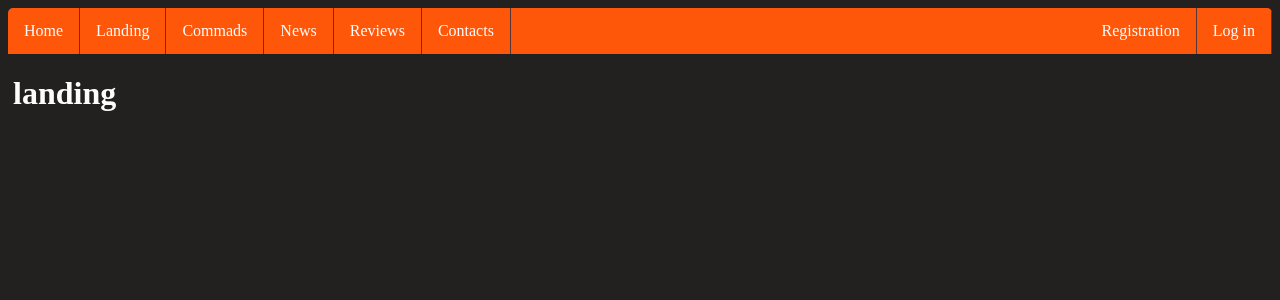
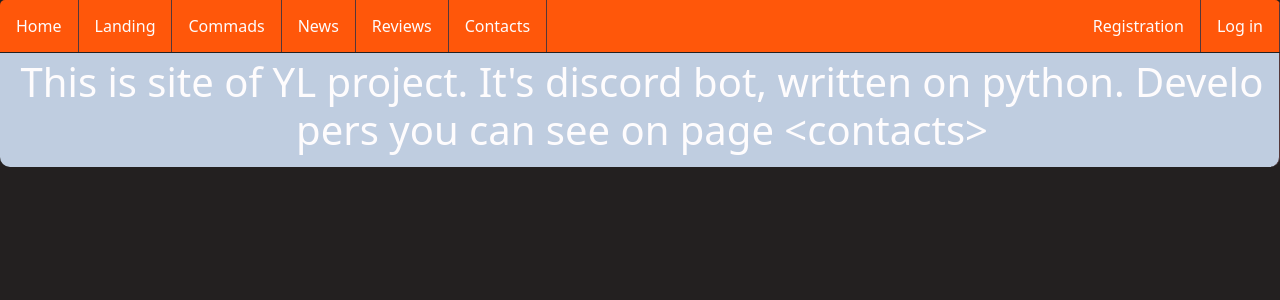
Before and after one commit to tiom4eg/DiscordWeb, a Flask app: page /landing in a window 1280 px wide. Shown: the top 300 px of the page. Run offline with Flask 2, Linux system fonts and the light colour scheme.

Commit message:
release site

```diff
--- a/main.py
+++ b/main.py
@@ -1,4 +1,5 @@
 import bcrypt
+import json
 from flask import *
 from data.user import User
 from data.salt import salt
@@ -23,7 +24,7 @@ def main():
 
 @app.route("/home")
 def home():
-    return render_template("main.html", title="Welcome!", text="home")
+    return render_template("main.html", title="Home", text="This is home page of Yandex.Lyceum project")
 
 
 @login_manager.user_loader
@@ -151,27 +152,25 @@ def review_delete(id):
 
 @app.route("/landing")
 def landing():
-    return render_template("main.html", title="Welcome!", text="landing")
+    return render_template("main.html", title="Landing", text="This is site of YL project. It's discord bot, written on python. Developers you can see on page <contacts>")
 
 
 @app.route("/commands")
 def commands():
-    return render_template("main.html", title="Welcome!", text="commands")
+    with open("static/commands.json") as file:
+        commands = json.load(file)
+    return render_template("main.html", title="Commands", attachments=commands, text="commands", type="commands")
 
 
 @app.route("/news")
 def news():
-    return render_template("main.html", title="Welcome!", text="news")
+    return render_template("main.html", title="News", text="This is page of news", attachments={"27.04.21": "release v. 1.0"}, type="news")
 
 
 @app.route("/contacts")
 def contacts():
-    return render_template("main.html", title="Welcome!", text="contacts")
-
-
-@app.route("/user_info")
-def user_info():
-    return render_template("main.html", title="Welcome!", text="user_info")
+    return render_template("main.html", title="Contacts", text="This is page of contacts", type="contacts",
+        attachments={"bot": "https://github.com/tiom4eg", "site": "https://github.com/Ju5tNick"})
 
 
 if __name__ == '__main__':
--- a/static/css/main.css
+++ b/static/css/main.css
@@ -17,6 +17,7 @@ li a {
 }
 
 .review {
+    margin: auto;
     border-radius: 10px;
     background-color: #553739;
     color: #FEFCFD;
@@ -25,13 +26,11 @@ li a {
     word-break: break-all;
     margin-top: 10px;
     max-width: 70%;
-    float: center;
 }
 
 .message {
     font-family: sans-serif;
     color: #FEFCFD;
-    padding-bottom: 3px;
     padding-bottom: 3px;
     color: red;
 }
@@ -60,6 +59,20 @@ textarea {
     padding: 10px;
     text-align: center;
     max-width: 40%;
+}
+
+.command {
+    margin: auto;
+    margin-top: 10px;
+    border-radius: 10px;
+    background-color: #553739;
+    color: #232020;
+    padding: 5px;
+    border-right: 1px solid #553739;
+    color: #FEFCFD;
+    text-align: left;
+    word-break: break-all;
+    max-width: 70%;
 }
 
 .head {
--- a/templates/base.html
+++ b/templates/base.html
@@ -3,11 +3,11 @@
   <head>
     <meta charset="utf-8">
     <title>{{title}}</title>
-    <link rel="stylesheet" href="/static/css/main.css">
-    <!--<link rel="stylesheet"
+    <link rel="stylesheet"
             href="https://cdn.jsdelivr.net/npm/bootstrap@5.0.0-beta1/dist/css/bootstrap.min.css"
             integrity="sha384-giJF6kkoqNQ00vy+HMDP7azOuL0xtbfIcaT9wjKHr8RbDVddVHyTfAAsrekwKmP1"
-            crossorigin="anonymous">-->
+            crossorigin="anonymous">
+    <link rel="stylesheet" href="/static/css/main.css">
   </head>
   <body class="body">
     {% if current_user.is_authenticated %}
@@ -18,7 +18,7 @@
           <li><a class="left" href="/news">News</a></li>
           <li><a class="left" href="/reviews">Reviews</a></li>
           <li><a class="left" href="/contacts">Contacts</a></li>
-          <li><a class="right" href="/user_info">{{ current_user.nickname }}</a></li>
+          <li><a class="right" href="/home">{{ current_user.nickname }}</a></li>
           <li><a class="right" href="/logout">Logout</a></li>
       </ul>
     {% else %}
--- a/templates/main.html
+++ b/templates/main.html
@@ -1,5 +1,18 @@
 {% extends "base.html" %}
 
 {% block content %}
-	<h1>{{ text }}</h1>
+	{% if attachments %}
+		<div class="head">
+			<h1>This is page of {{ type }}</h1>
+		</div>
+		{% for elem in attachments %}
+			<div class="command">
+				<p>{{ elem }}: {{ attachments[elem] }}</p>
+			</div>
+		{% endfor %}
+	{% else %}
+		<div class="head">
+			<h1>{{ text }}</h1>
+		</div>
+	{% endif %}
 {% endblock %}
```
Also changed, not shown: db/data.db.
